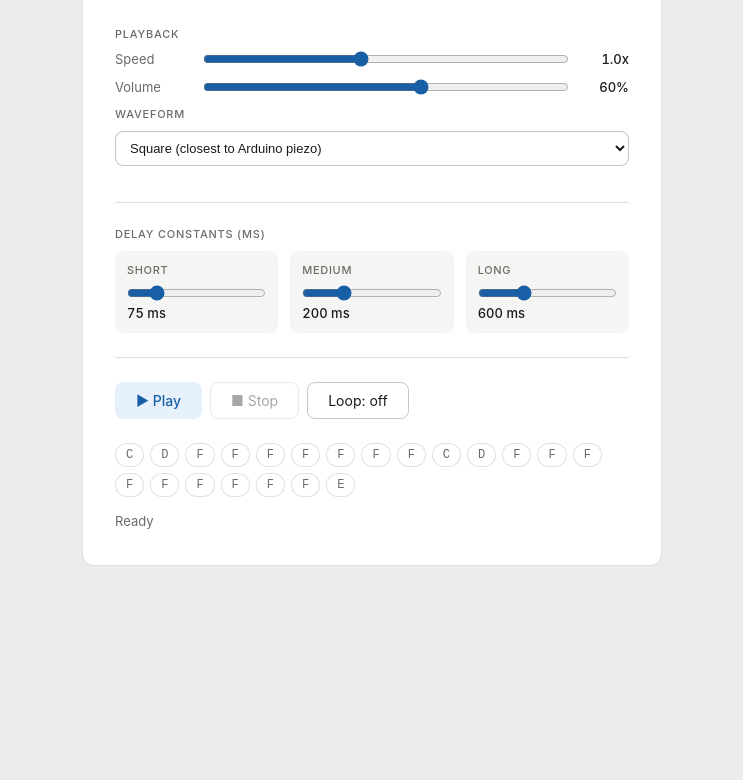
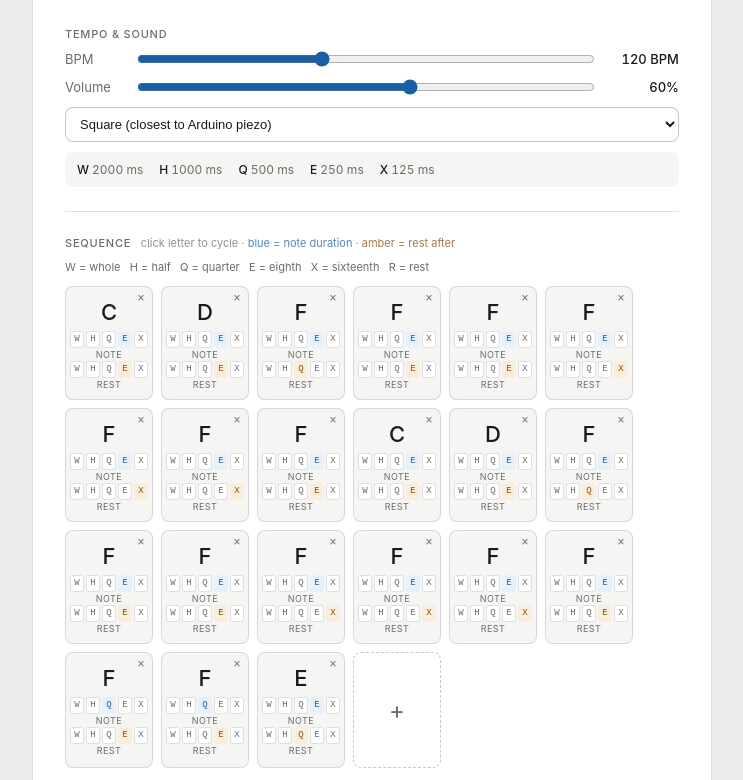
Before and after one commit to brkr19/arduino-audio-tester, a plain HTML site: page index.html in a window 1280 px wide. Shown: the part 115-895 px from the top of the page, without its empty margins (268-1011 px from the left). Before the commit the page ends 800 px from the top, so only its background shows below. Drawn offline with Linux system fonts and the light colour scheme.

Commit message:
Added note and rest lengths

```diff
--- a/index.html
+++ b/index.html
@@ -8,34 +8,23 @@
     *, *::before, *::after { box-sizing: border-box; margin: 0; padding: 0; }
 
     :root {
-      --bg: #ffffff;
-      --bg2: #f5f5f3;
-      --bg3: #eeecea;
-      --text: #1a1a18;
-      --text2: #6b6b67;
-      --border: rgba(0,0,0,0.12);
-      --border2: rgba(0,0,0,0.22);
-      --info-bg: #e6f1fb;
-      --info-text: #185fa5;
-      --success-bg: #eaf3de;
-      --success-text: #3b6d11;
-      --radius: 8px;
-      --radius-lg: 12px;
+      --bg: #ffffff; --bg2: #f5f5f3; --bg3: #eeecea;
+      --text: #1a1a18; --text2: #6b6b67;
+      --bdr: rgba(0,0,0,0.12); --bdr2: rgba(0,0,0,0.22);
+      --info-bg: #e6f1fb; --info-text: #185fa5;
+      --warn-bg: #faeeda; --warn-text: #854f0b;
+      --suc-bg: #eaf3de; --suc-text: #3b6d11;
+      --r: 8px; --rl: 12px;
     }
 
     @media (prefers-color-scheme: dark) {
       :root {
-        --bg: #1e1e1c;
-        --bg2: #2a2a28;
-        --bg3: #333331;
-        --text: #f0ede8;
-        --text2: #9a9994;
-        --border: rgba(255,255,255,0.12);
-        --border2: rgba(255,255,255,0.22);
-        --info-bg: #0c447c;
-        --info-text: #b5d4f4;
-        --success-bg: #27500a;
-        --success-text: #c0dd97;
+        --bg: #1e1e1c; --bg2: #2a2a28; --bg3: #333331;
+        --text: #f0ede8; --text2: #9a9994;
+        --bdr: rgba(255,255,255,0.12); --bdr2: rgba(255,255,255,0.22);
+        --info-bg: #0c447c; --info-text: #b5d4f4;
+        --warn-bg: #633806; --warn-text: #fac775;
+        --suc-bg: #27500a; --suc-text: #c0dd97;
       }
     }
 
@@ -52,322 +41,289 @@
 
     .card {
       background: var(--bg);
-      border: 0.5px solid var(--border);
-      border-radius: var(--radius-lg);
+      border: 0.5px solid var(--bdr);
+      border-radius: var(--rl);
       padding: 2rem;
       width: 100%;
-      max-width: 580px;
+      max-width: 680px;
     }
 
     h1 { font-size: 20px; font-weight: 500; margin-bottom: 4px; }
     .subtitle { font-size: 13px; color: var(--text2); margin-bottom: 2rem; }
+    code { font-family: monospace; font-size: 12px; background: var(--bg2); padding: 2px 6px; border-radius: 4px; }
 
-    .section-label {
-      font-size: 11px;
-      font-weight: 500;
-      letter-spacing: 0.07em;
-      text-transform: uppercase;
-      color: var(--text2);
-      margin-bottom: 10px;
+    .sl {
+      font-size: 11px; font-weight: 500; letter-spacing: .07em;
+      text-transform: uppercase; color: var(--text2); margin-bottom: 10px;
+    }
+    .sh {
+      font-size: 11px; color: var(--text2); font-weight: 400;
+      text-transform: none; letter-spacing: 0; margin-left: 6px; opacity: .75;
     }
 
-    .divider {
-      border: none;
-      border-top: 0.5px solid var(--border);
-      margin: 1.5rem 0;
+    hr { border: none; border-top: 0.5px solid var(--bdr); margin: 1.5rem 0; }
+
+    .srow { display: flex; align-items: center; gap: 12px; margin-bottom: 12px; }
+    .srow label { font-size: 13px; color: var(--text2); min-width: 60px; }
+    .srow input[type=range] { flex: 1; accent-color: var(--info-text); }
+    .srow span { font-size: 13px; font-weight: 500; min-width: 72px; text-align: right; color: var(--text); font-variant-numeric: tabular-nums; }
+
+    select {
+      width: 100%; padding: 8px 10px; border-radius: var(--r);
+      border: 0.5px solid var(--bdr2); background: var(--bg);
+      color: var(--text); font-size: 13px; margin-bottom: 10px;
     }
 
-    .slider-row {
-      display: flex;
-      align-items: center;
-      gap: 12px;
-      margin-bottom: 12px;
+    .ref {
+      display: flex; flex-wrap: wrap; gap: 6px 16px;
+      padding: 10px 12px; background: var(--bg2);
+      border-radius: var(--r); margin-bottom: 4px;
     }
-    .slider-row label {
-      font-size: 13px;
-      color: var(--text2);
-      min-width: 76px;
+    .ref-item { font-size: 12px; color: var(--text2); font-variant-numeric: tabular-nums; }
+    .ref-item b { font-weight: 500; color: var(--text); margin-right: 3px; }
+
+    .seq-ed { display: flex; flex-wrap: wrap; gap: 8px; margin-bottom: 4px; }
+
+    .nc {
+      position: relative; width: 88px;
+      background: var(--bg2); border: 0.5px solid var(--bdr); border-radius: var(--r);
+      padding: 5px 4px 8px; display: flex; flex-direction: column;
+      align-items: center; gap: 2px; transition: border-color .1s, background .1s;
     }
-    .slider-row input[type=range] { flex: 1; accent-color: var(--info-text); }
-    .slider-row span {
-      font-size: 13px;
-      font-weight: 500;
-      min-width: 48px;
-      text-align: right;
-      color: var(--text);
-      font-variant-numeric: tabular-nums;
+    .nc.active { background: var(--info-bg); border-color: var(--info-text); }
+    .nc.played { opacity: .4; }
+
+    .del {
+      position: absolute; top: 3px; right: 3px; width: 16px; height: 16px;
+      border: none; background: transparent; color: var(--text2);
+      font-size: 12px; cursor: pointer; padding: 0; line-height: 1;
+      border-radius: 3px; display: flex; align-items: center; justify-content: center;
     }
+    .del:hover { background: var(--bg3); color: var(--text); }
 
-    select {
-      width: 100%;
-      padding: 8px 10px;
-      border-radius: var(--radius);
-      border: 0.5px solid var(--border2);
-      background: var(--bg);
-      color: var(--text);
-      font-size: 13px;
-      margin-bottom: 12px;
+    .nn {
+      font-size: 22px; font-weight: 500; color: var(--text);
+      cursor: pointer; user-select: none;
+      margin-top: 5px; margin-bottom: 2px;
+      width: 100%; text-align: center; border-radius: 4px; padding: 2px 0;
     }
+    .nn:hover { background: var(--bg3); }
+    .nn.rest { color: var(--text2); font-size: 17px; }
 
-    .delay-grid {
-      display: grid;
-      grid-template-columns: repeat(3, 1fr);
-      gap: 12px;
-      margin-bottom: 1rem;
+    .vrow { display: flex; gap: 2px; width: 100%; margin-bottom: 1px; }
+    .vrow button {
+      flex: 1; font-size: 9px; font-weight: 500; padding: 3px 0;
+      border: 0.5px solid var(--bdr); border-radius: 3px;
+      background: var(--bg); color: var(--text2);
+      cursor: pointer; line-height: 1; font-family: monospace;
     }
+    .vrow button:hover { background: var(--bg3); color: var(--text); }
+    .vrow.dur button.on { background: var(--info-bg); color: var(--info-text); border-color: transparent; }
+    .vrow.rst button.on { background: var(--warn-bg); color: var(--warn-text); border-color: transparent; }
 
-    .delay-card {
-      background: var(--bg2);
-      border-radius: var(--radius);
-      padding: 12px;
+    .vlbl { font-size: 9px; text-transform: uppercase; letter-spacing: .05em; color: var(--text2); text-align: center; margin-bottom: 1px; }
+
+    .add-btn {
+      width: 88px; min-height: 116px; background: transparent;
+      border: 0.5px dashed var(--bdr2); border-radius: var(--r);
+      color: var(--text2); font-size: 24px; cursor: pointer;
+      display: flex; align-items: center; justify-content: center; font-family: inherit;
     }
-    .delay-card .d-label {
-      font-size: 11px;
-      font-weight: 500;
-      text-transform: uppercase;
-      letter-spacing: 0.06em;
-      color: var(--text2);
-      margin-bottom: 8px;
+    .add-btn:hover { background: var(--bg2); color: var(--text); border-style: solid; }
+
+    .ctrls { display: flex; gap: 8px; flex-wrap: wrap; }
+    .cb {
+      cursor: pointer; font-size: 14px; padding: 9px 20px;
+      border-radius: var(--r); border: 0.5px solid var(--bdr2);
+      background: transparent; color: var(--text); font-family: inherit;
     }
-    .delay-card input[type=range] { width: 100%; accent-color: var(--info-text); margin-bottom: 4px; }
-    .delay-card .d-val {
-      font-size: 13px;
-      font-weight: 500;
-      color: var(--text);
-      font-variant-numeric: tabular-nums;
-    }
+    .cb:hover { background: var(--bg2); }
+    .cb:active { transform: scale(.98); }
+    .cb:disabled { opacity: .38; cursor: not-allowed; transform: none; }
+    .cb.prim { background: var(--info-bg); color: var(--info-text); border-color: transparent; font-weight: 500; }
+    .cb.prim:hover { opacity: .88; }
+    .cb.lon { background: var(--suc-bg); color: var(--suc-text); border-color: transparent; }
 
-    .controls {
-      display: flex;
-      gap: 8px;
-      margin-bottom: 1.5rem;
-      flex-wrap: wrap;
-    }
-
-    button {
-      cursor: pointer;
-      font-size: 14px;
-      padding: 9px 20px;
-      border-radius: var(--radius);
-      border: 0.5px solid var(--border2);
-      background: transparent;
-      color: var(--text);
-      font-family: inherit;
-    }
-    button:hover { background: var(--bg2); }
-    button:active { transform: scale(0.98); }
-    button:disabled { opacity: 0.38; cursor: not-allowed; transform: none; }
-
-    button.primary {
-      background: var(--info-bg);
-      color: var(--info-text);
-      border-color: transparent;
-      font-weight: 500;
-    }
-    button.primary:hover { opacity: 0.88; }
-
-    button.loop-on {
-      background: var(--success-bg);
-      color: var(--success-text);
-      border-color: transparent;
-    }
-
-    .seq {
-      display: flex;
-      flex-wrap: wrap;
-      gap: 6px;
-      margin-bottom: 1rem;
-    }
-
-    .note-pill {
-      font-size: 12px;
-      padding: 4px 10px;
-      border-radius: 20px;
-      border: 0.5px solid var(--border);
-      color: var(--text2);
-      background: var(--bg);
-      font-family: monospace;
-      transition: background 0.1s, color 0.1s;
-    }
-    .note-pill.active {
-      background: var(--info-bg);
-      color: var(--info-text);
-      border-color: transparent;
-    }
-    .note-pill.played {
-      background: var(--bg2);
-      color: var(--text2);
-    }
-
-    .status {
-      font-size: 13px;
-      color: var(--text2);
-      min-height: 20px;
-    }
-
-    code {
-      font-family: monospace;
-      font-size: 12px;
-      background: var(--bg2);
-      padding: 2px 6px;
-      border-radius: 4px;
-    }
+    .status { font-size: 13px; color: var(--text2); min-height: 20px; margin-top: 1rem; }
   </style>
 </head>
 <body>
 <div class="card">
   <h1>Arduino buzzer emulator</h1>
-  <p class="subtitle">Simulates pin 9 <code>tone()</code> / <code>noTone()</code> via Web Audio API &mdash; no hardware needed</p>
+  <p class="subtitle">Simulates pin 5 <code>tone()</code> / <code>noTone()</code> using BPM + standard note values &mdash; no hardware needed</p>
 
-  <p class="section-label">Playback</p>
-  <div class="slider-row">
-    <label>Speed</label>
-    <input type="range" min="25" max="200" value="100" id="speed" />
-    <span id="speed-out">1.0x</span>
-  </div>
-  <div class="slider-row">
-    <label>Volume</label>
-    <input type="range" min="0" max="100" value="60" id="vol" />
-    <span id="vol-out">60%</span>
-  </div>
-
-  <p class="section-label" style="margin-top:4px;">Waveform</p>
+  <p class="sl">Tempo &amp; sound</p>
+  <div class="srow"><label>BPM</label><input type="range" min="40" max="240" value="120" step="1" id="bpm" /><span id="bpm-out">120 BPM</span></div>
+  <div class="srow"><label>Volume</label><input type="range" min="0" max="100" value="60" id="vol" /><span id="vol-out">60%</span></div>
   <select id="wave">
     <option value="square" selected>Square (closest to Arduino piezo)</option>
     <option value="triangle">Triangle (softer)</option>
     <option value="sawtooth">Sawtooth</option>
     <option value="sine">Sine (mellow)</option>
   </select>
+  <div class="ref" id="ref"></div>
 
-  <hr class="divider" />
+  <hr />
 
-  <p class="section-label">Delay constants (ms)</p>
-  <div class="delay-grid">
-    <div class="delay-card">
-      <div class="d-label">Short</div>
-      <input type="range" min="25" max="300" value="75" step="5" id="d-short" />
-      <div class="d-val" id="d-short-out">75 ms</div>
-    </div>
-    <div class="delay-card">
-      <div class="d-label">Medium</div>
-      <input type="range" min="50" max="600" value="200" step="10" id="d-med" />
-      <div class="d-val" id="d-med-out">200 ms</div>
-    </div>
-    <div class="delay-card">
-      <div class="d-label">Long</div>
-      <input type="range" min="200" max="1500" value="600" step="25" id="d-long" />
-      <div class="d-val" id="d-long-out">600 ms</div>
-    </div>
+  <p class="sl">
+    Sequence
+    <span class="sh">click letter to cycle &middot; <span style="color:var(--info-text)">blue = note duration</span> &middot; <span style="color:var(--warn-text)">amber = rest after</span></span>
+  </p>
+  <p style="font-size:11px;color:var(--text2);margin-bottom:12px;">W = whole &nbsp; H = half &nbsp; Q = quarter &nbsp; E = eighth &nbsp; X = sixteenth &nbsp; R = rest</p>
+  <div class="seq-ed" id="seq-ed"></div>
+
+  <hr />
+
+  <div class="ctrls">
+    <button class="cb prim" id="pb">&#9654; Play</button>
+    <button class="cb" id="sb" disabled>&#9632; Stop</button>
+    <button class="cb" id="lb">Loop: off</button>
+    <button class="cb" id="rb">&#8635; Reset</button>
   </div>
-
-  <hr class="divider" />
-
-  <div class="controls">
-    <button class="primary" id="play-btn">&#9654; Play</button>
-    <button id="stop-btn" disabled>&#9632; Stop</button>
-    <button id="loop-btn">Loop: off</button>
-  </div>
-
-  <div class="seq" id="seq"></div>
-  <div class="status" id="status">Ready</div>
+  <div class="status" id="st">Ready</div>
 </div>
 
 <script>
-  const NOTE = { C:261.6, D:293.7, E:329.6, F:349.2, G:392, A:220, B:246.9 };
+  const NC = ['C','D','E','F','G','A','B','R'];
+  const NF = { C:261.6, D:293.7, E:329.6, F:349.2, G:392, A:220, B:246.9 };
+  const NV = { W:4, H:2, Q:1, E:0.5, X:0.25 };
+  const NV_KEYS = ['W','H','Q','E','X'];
+  const NV_NAMES = { W:'whole', H:'half', Q:'quarter', E:'eighth', X:'sixteenth' };
 
-  function getDelays() {
-    return {
-      S: parseInt(document.getElementById('d-short').value),
-      M: parseInt(document.getElementById('d-med').value),
-      L: parseInt(document.getElementById('d-long').value),
-    };
+  const DEFAULT_SEQ = [
+    {n:'C',dur:'E',rst:'E'},{n:'D',dur:'E',rst:'E'},{n:'F',dur:'E',rst:'Q'},
+    {n:'F',dur:'E',rst:'E'},{n:'F',dur:'E',rst:'E'},
+    {n:'F',dur:'E',rst:'X'},{n:'F',dur:'E',rst:'X'},{n:'F',dur:'E',rst:'X'},{n:'F',dur:'E',rst:'E'},
+    {n:'C',dur:'E',rst:'E'},{n:'D',dur:'E',rst:'E'},{n:'F',dur:'E',rst:'Q'},
+    {n:'F',dur:'E',rst:'E'},{n:'F',dur:'E',rst:'E'},
+    {n:'F',dur:'E',rst:'X'},{n:'F',dur:'E',rst:'X'},{n:'F',dur:'E',rst:'X'},{n:'F',dur:'E',rst:'E'},
+    {n:'F',dur:'Q',rst:'E'},{n:'F',dur:'Q',rst:'E'},{n:'E',dur:'E',rst:'Q'}
+  ];
+
+  let seq = DEFAULT_SEQ.map(s => ({...s}));
+  let ci = -1, playing = false, looping = false, stopFlag = false;
+  let ctx = null, gn = null, osc = null;
+
+  function getBpm() { return +document.getElementById('bpm').value; }
+  function ms(v) { return Math.round((60000 / getBpm()) * NV[v]); }
+
+  function updateRef() {
+    document.getElementById('ref').innerHTML =
+      NV_KEYS.map(k => `<span class="ref-item"><b>${k}</b>${ms(k)} ms</span>`).join('');
   }
 
-  function buildSequence() {
-    const {S,M,L} = getDelays();
-    return [
-      {n:'C',dur:M,gap:M},{n:'D',dur:M,gap:M},{n:'F',dur:M,gap:L},
-      {n:'F',dur:M,gap:M},{n:'F',dur:M,gap:M},
-      {n:'F',dur:M,gap:S},{n:'F',dur:M,gap:S},{n:'F',dur:M,gap:S},{n:'F',dur:M,gap:S},
-      {n:'C',dur:M,gap:M},{n:'D',dur:M,gap:M},{n:'F',dur:M,gap:L},
-      {n:'F',dur:M,gap:M},{n:'F',dur:M,gap:M},
-      {n:'F',dur:M,gap:S},{n:'F',dur:M,gap:S},{n:'F',dur:M,gap:S},{n:'F',dur:M,gap:S},
-      {n:'F',dur:L,gap:M},{n:'F',dur:L,gap:M},{n:'E',dur:M,gap:L}
-    ];
+  function render() {
+    const container = document.getElementById('seq-ed');
+    container.innerHTML = '';
+
+    seq.forEach((step, i) => {
+      const card = document.createElement('div');
+      card.className = 'nc' + (i === ci ? ' active' : i < ci ? ' played' : '');
+
+      const del = document.createElement('button');
+      del.className = 'del'; del.textContent = '\u00d7'; del.title = 'Remove';
+      del.addEventListener('click', () => { if (playing) return; seq.splice(i, 1); render(); });
+
+      const nn = document.createElement('div');
+      nn.className = 'nn' + (step.n === 'R' ? ' rest' : '');
+      nn.textContent = step.n === 'R' ? '\u2014' : step.n;
+      nn.title = 'Click to cycle note';
+      nn.addEventListener('click', () => {
+        if (playing) return;
+        seq[i].n = NC[(NC.indexOf(step.n) + 1) % NC.length];
+        render();
+      });
+
+      const grp = document.createElement('div');
+      grp.style.width = '100%';
+
+      for (const [prop, cls] of [['dur','dur'],['rst','rst']]) {
+        const row = document.createElement('div');
+        row.className = 'vrow ' + cls;
+        NV_KEYS.forEach(v => {
+          const b = document.createElement('button');
+          b.textContent = v;
+          b.title = NV_NAMES[v] + ' (' + ms(v) + ' ms)';
+          if (step[prop] === v) b.classList.add('on');
+          b.addEventListener('click', () => { if (playing) return; seq[i][prop] = v; render(); });
+          row.appendChild(b);
+        });
+        const lbl = document.createElement('div');
+        lbl.className = 'vlbl';
+        lbl.textContent = cls === 'dur' ? 'note' : 'rest';
+        grp.appendChild(row); grp.appendChild(lbl);
+      }
+
+      card.appendChild(del); card.appendChild(nn); card.appendChild(grp);
+      container.appendChild(card);
+    });
+
+    const add = document.createElement('button');
+    add.className = 'add-btn'; add.textContent = '+'; add.title = 'Add note';
+    add.addEventListener('click', () => { if (playing) return; seq.push({n:'C', dur:'E', rst:'E'}); render(); });
+    container.appendChild(add);
   }
 
-  const seqEl = document.getElementById('seq');
-  const template = buildSequence();
-  const pills = template.map((s,i) => {
-    const el = document.createElement('div');
-    el.className = 'note-pill';
-    el.textContent = s.n;
-    el.id = 'p' + i;
-    seqEl.appendChild(el);
-    return el;
-  });
+  function updateCards() {
+    document.querySelectorAll('#seq-ed .nc').forEach((c, i) => {
+      c.className = 'nc' + (i === ci ? ' active' : i < ci ? ' played' : '');
+    });
+  }
 
-  document.getElementById('speed').addEventListener('input', function() {
-    document.getElementById('speed-out').textContent = (this.value/100).toFixed(1) + 'x';
+  render(); updateRef();
+
+  document.getElementById('bpm').addEventListener('input', function() {
+    document.getElementById('bpm-out').textContent = this.value + ' BPM';
+    updateRef();
   });
   document.getElementById('vol').addEventListener('input', function() {
     document.getElementById('vol-out').textContent = this.value + '%';
-    if (gainNode) gainNode.gain.value = this.value / 100 * 0.4;
-  });
-  document.getElementById('d-short').addEventListener('input', function() {
-    document.getElementById('d-short-out').textContent = this.value + ' ms';
-  });
-  document.getElementById('d-med').addEventListener('input', function() {
-    document.getElementById('d-med-out').textContent = this.value + ' ms';
-  });
-  document.getElementById('d-long').addEventListener('input', function() {
-    document.getElementById('d-long-out').textContent = this.value + ' ms';
+    if (gn) gn.gain.value = this.value / 100 * 0.4;
   });
 
-  let ctx = null, gainNode = null, osc = null;
-  let stopFlag = false, looping = false, playing = false;
+  const pb = document.getElementById('pb'), sb = document.getElementById('sb');
+  const lb = document.getElementById('lb'), rb = document.getElementById('rb');
+  const st = document.getElementById('st');
 
-  const playBtn  = document.getElementById('play-btn');
-  const stopBtn  = document.getElementById('stop-btn');
-  const loopBtn  = document.getElementById('loop-btn');
-  const statusEl = document.getElementById('status');
-
-  loopBtn.addEventListener('click', () => {
+  lb.addEventListener('click', () => {
     looping = !looping;
-    loopBtn.textContent = 'Loop: ' + (looping ? 'on' : 'off');
-    loopBtn.className = looping ? 'loop-on' : '';
+    lb.textContent = 'Loop: ' + (looping ? 'on' : 'off');
+    lb.className = 'cb' + (looping ? ' lon' : '');
   });
 
-  function sleep(ms) { return new Promise(r => setTimeout(r, ms)); }
+  rb.addEventListener('click', () => {
+    if (playing) return;
+    seq = DEFAULT_SEQ.map(s => ({...s}));
+    ci = -1; render(); st.textContent = 'Reset to default sequence';
+  });
 
-  async function runSequence() {
-    const speed = document.getElementById('speed').value / 100;
-    const wave  = document.getElementById('wave').value;
+  function sleep(t) { return new Promise(r => setTimeout(r, t)); }
 
+  async function run() {
+    const wave = document.getElementById('wave').value;
     do {
-      const seq = buildSequence();
       for (let i = 0; i < seq.length; i++) {
         if (stopFlag) return;
-        const {n, dur, gap} = seq[i];
-        pills.forEach((p, j) => { p.className = 'note-pill' + (j < i ? ' played' : ''); });
-        pills[i].className = 'note-pill active';
-        statusEl.textContent = 'Playing ' + n + ' @ ' + NOTE[n].toFixed(1) + ' Hz';
-
-        osc = ctx.createOscillator();
-        osc.type = wave;
-        osc.frequency.value = NOTE[n];
-        osc.connect(gainNode);
-        osc.start();
-        await sleep(dur / speed);
-        osc.stop();
-        osc.disconnect();
-        osc = null;
+        ci = i; updateCards();
+        const { n, dur, rst } = seq[i];
+        const dm = ms(dur), rm = ms(rst);
+        st.textContent = n === 'R'
+          ? `Rest \u2014 ${NV_NAMES[dur]} (${dm} ms)`
+          : `${n} \u2014 ${NV_NAMES[dur]} note (${dm} ms) + ${NV_NAMES[rst]} rest (${rm} ms)`;
+        if (n !== 'R') {
+          osc = ctx.createOscillator(); osc.type = wave; osc.frequency.value = NF[n];
+          osc.connect(gn); osc.start();
+          await sleep(dm);
+          osc.stop(); osc.disconnect(); osc = null;
+        } else {
+          await sleep(dm);
+        }
         if (stopFlag) return;
-        await sleep(gap / speed);
+        await sleep(rm);
       }
       if (!stopFlag && looping) {
-        statusEl.textContent = 'Looping\u2026 (1s pause)';
-        await sleep(1000 / speed);
+        st.textContent = 'Looping\u2026'; ci = -1; updateCards();
+        await sleep(500);
       }
     } while (looping && !stopFlag);
   }
@@ -375,37 +331,23 @@
   async function play() {
     if (playing) return;
     ctx = new (window.AudioContext || window.webkitAudioContext)();
-    gainNode = ctx.createGain();
-    gainNode.gain.value = document.getElementById('vol').value / 100 * 0.4;
-    gainNode.connect(ctx.destination);
-    stopFlag = false;
-    playing = true;
-    playBtn.disabled = true;
-    stopBtn.disabled = false;
-    statusEl.textContent = 'Playing\u2026';
-    await runSequence();
-    if (!stopFlag) {
-      statusEl.textContent = 'Done';
-      pills.forEach(p => p.className = 'note-pill played');
-    }
-    playing = false;
-    playBtn.disabled = false;
-    stopBtn.disabled = true;
-    ctx.close();
+    gn = ctx.createGain(); gn.gain.value = document.getElementById('vol').value / 100 * 0.4;
+    gn.connect(ctx.destination);
+    stopFlag = false; playing = true; pb.disabled = true; sb.disabled = false;
+    await run();
+    if (!stopFlag) { st.textContent = 'Done'; ci = seq.length; updateCards(); }
+    playing = false; pb.disabled = false; sb.disabled = true; ctx.close();
   }
 
   function stop() {
     stopFlag = true;
     if (osc) { try { osc.stop(); osc.disconnect(); } catch(e) {} }
-    pills.forEach(p => p.className = 'note-pill');
-    statusEl.textContent = 'Stopped';
-    playing = false;
-    playBtn.disabled = false;
-    stopBtn.disabled = true;
+    ci = -1; updateCards(); st.textContent = 'Stopped';
+    playing = false; pb.disabled = false; sb.disabled = true;
   }
 
-  playBtn.addEventListener('click', play);
-  stopBtn.addEventListener('click', stop);
+  pb.addEventListener('click', play);
+  sb.addEventListener('click', stop);
 </script>
 </body>
 </html>
```
